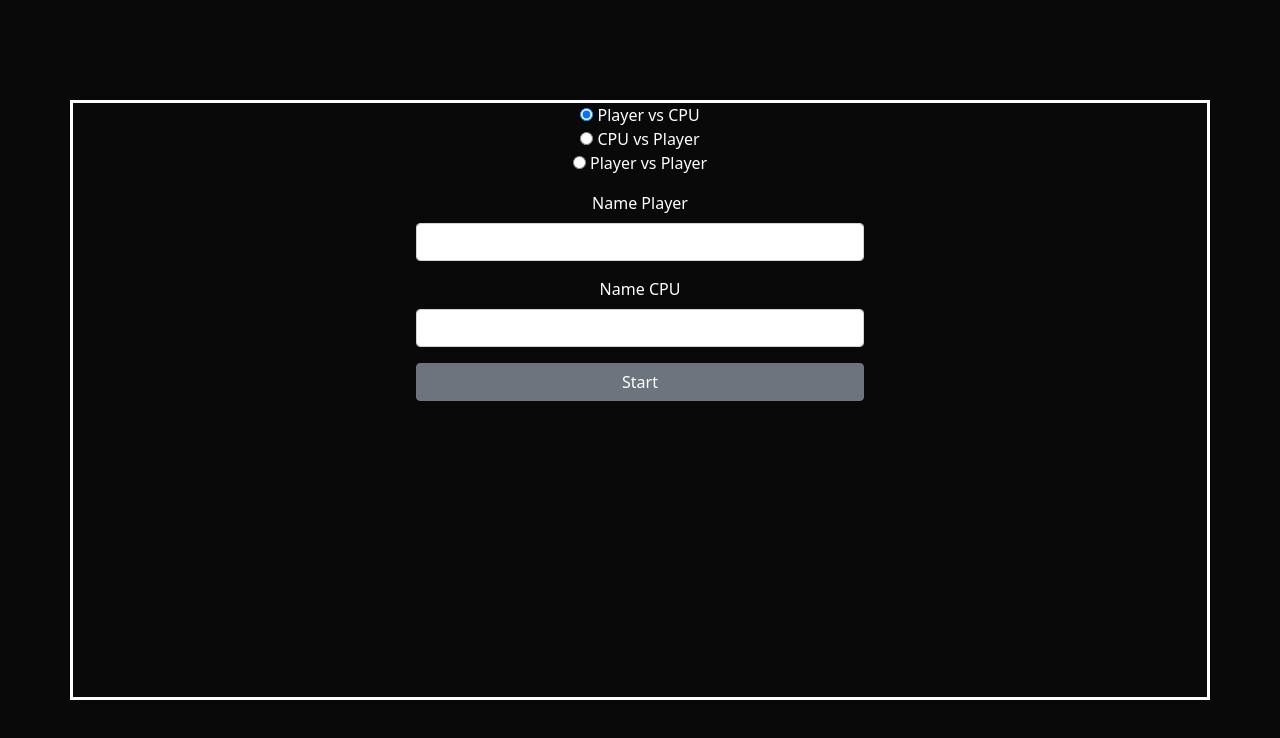
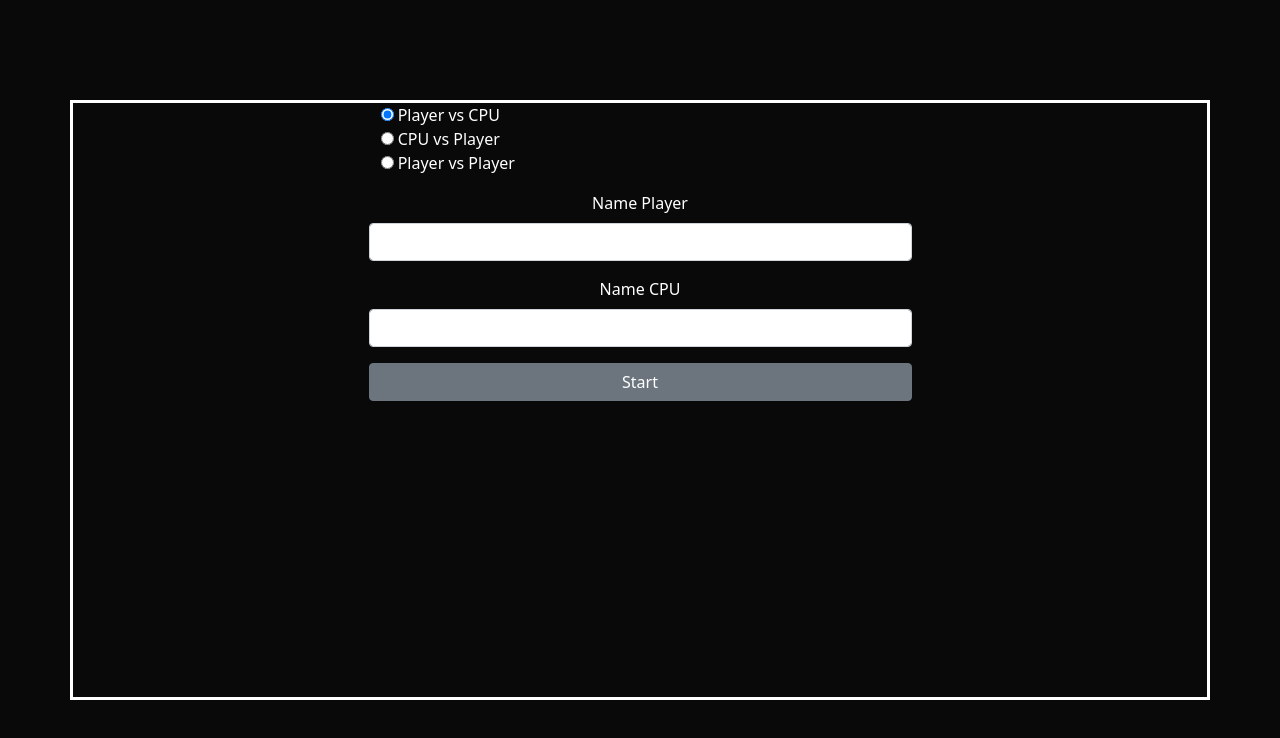
Before and after one commit to JotaroKujoo/tic-tac-toe, a plain HTML site: page pages/players.html in a window 1280 px wide. Both pictures are taken after a click on the radio button "Player vs CPU". Drawn offline with nearby package versions, Linux system fonts and the light colour scheme.

Commit message:
Actualizando cambios de la pestana players

```diff
--- a/js/main.js
+++ b/js/main.js
@@ -22,7 +22,11 @@ const saveUsers = (user1,user2) => {
   sessionStorage.setItem("second",user2)
 }
 
-
+const gameModeValidate = (gamemode, gamemodevalue) => {
+  if (gamemode) {
+    sessionStorage.setItem("gamemode",gamemodevalue)
+  }
+}
 
 const buttonSave = document.getElementById("saveButton")
 
@@ -41,19 +45,25 @@ opciones.map((opcion)=>{
         case "PlayerVsCPU":
             document.getElementById("firstPlayer").innerHTML = "Name Player"
             document.getElementById("secondPlayer").innerHTML = "Name CPU"
+            gameModeValidate(opcion.checked,opcion.value)
           break;
         case "CPUvsPlayer":
           document.getElementById("firstPlayer").innerHTML = "Name CPU"
           document.getElementById("secondPlayer").innerHTML = "Name Player"
+          gameModeValidate(opcion.checked,opcion.value)
           break;
         case "PlayerVsPlayer":
           document.getElementById("firstPlayer").innerHTML = "Name Player"
           document.getElementById("secondPlayer").innerHTML = "Name Player 2"
+          gameModeValidate(opcion.checked,opcion.value)
           break;
 
       }
     })
 })
+
+
+
 
 //   function myKeyUpFunction() {
 
--- a/pages/players.html
+++ b/pages/players.html
@@ -20,31 +20,41 @@
                 <div class="row d-flex justify-content-center  h-100 ">
 
 
-                    <div class="col-5 text-center">
-
-                        <div class="row mb-3 d-block ">
+                    <div class="col-6 ">
 
 
+                        <div class="row mb-3 d-flex justify-content-center">
 
+                            <div class="row  ">
                                 <div class="col">
                                     <input  class="radio" type="radio" id="PlayerVsCPU" name="option" value="PlayerVsCPU">
                                     <label for="PlayerVsCPU"> Player vs CPU</label>
                                 </div>
+                            </div>
+
+
+                            <div class="row">
                                 <div class="col">
                                     <input class="radio" type="radio" id="CPUvsPlayer" name="option" value="CPUvsPlayer">
                                     <label for="CPUvsPlayer"> CPU vs Player</label>
                                 </div>
+                            </div>
+
+                            <div class="row">
                                 <div class="col">
                                     <input class="radio" type="radio" id="PlayerVsPlayer" name="option" value="PlayerVsPlayer">
                                     <label for="PlayerVsPlayer"> Player vs Player</label>
                                 </div>
-
-
+                            </div>
 
                         </div>
 
 
-                        <div class="row">
+
+
+
+
+                        <div class="row text-center">
 
 
                             <div class="container">
```
Lines whose indentation alone changed are shown as unchanged.
